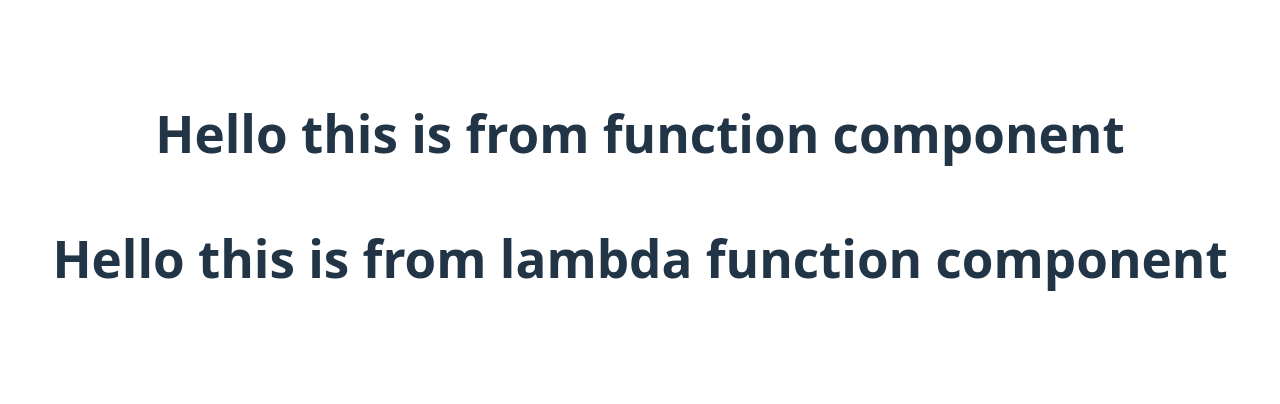
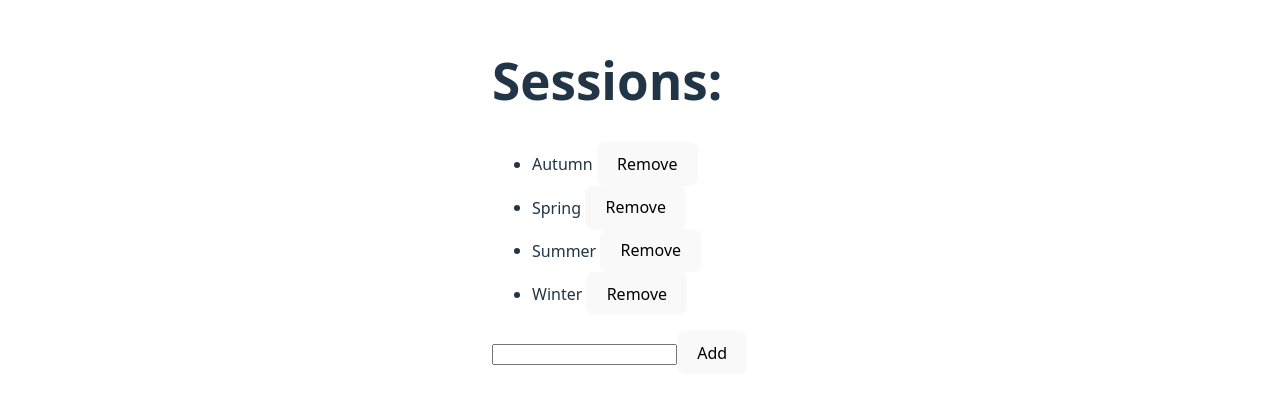
Before and after one commit to ebra2022-sudo/first-react-app, a React (Vite) app: page / in a window 1280 px wide. Shown: the part 204-608 px from the top of the page. Built offline with nearby package versions, Linux system fonts and the light colour scheme.

Commit message:
Array in React to make dynamic htm elent rendereing

```diff
--- /dev/null
+++ b/src/Array In React.jsx
@@ -0,0 +1,41 @@
+import { useState } from "react";
+
+export const Session = (props) => {
+    const sessions = ["Autumn", "Spring", "Summer", "Winter"];
+    const [updatedSessions, onSesssionUpdate] = useState(sessions);
+    const [input, onInputChage] = useState("");
+
+    const sessionList = (
+        <>
+            {updatedSessions.map((item, index) => (
+                <li key={index} style={{
+                    width: "20vw",
+
+
+                }}>
+                    {item} <button onClick={() => onRemoveSession(index)}>Remove</button>
+                </li>
+            ))}
+        </>
+    );
+
+    const onAddSession = () => {
+        if (input.length !== 0) {
+            onSesssionUpdate([...updatedSessions, input]); // FIXED
+            onInputChage("");
+        }
+    };
+
+    const onRemoveSession = (index) => {
+        onSesssionUpdate(updatedSessions.filter((_, i) => i !== index)); // FIXED
+    };
+
+    return (
+        <div>
+            <h1>Sessions:</h1>
+            <ul>{sessionList}</ul>
+            <input type="text" value={input} onChange={(e) => onInputChage(e.target.value)} />
+            <button onClick={onAddSession}>Add</button>
+        </div>
+    );
+};
--- a/src/main.jsx
+++ b/src/main.jsx
@@ -2,6 +2,7 @@ import { StrictMode } from 'react'
 import { createRoot } from 'react-dom/client'
 import './index.css'
 import {HelloWorld, HelloWorldLambda} from './function_component'
+import { Session } from './Array In React'
 
 
 
@@ -19,8 +20,7 @@ createRoot(document.getElementById('root')).render(
       flexDirection: "column"       // Center vertically
       }
     }>
-      <HelloWorld />
-      <HelloWorldLambda/>
+      <Session/>
     </div>
   </StrictMode>,
 )
```
